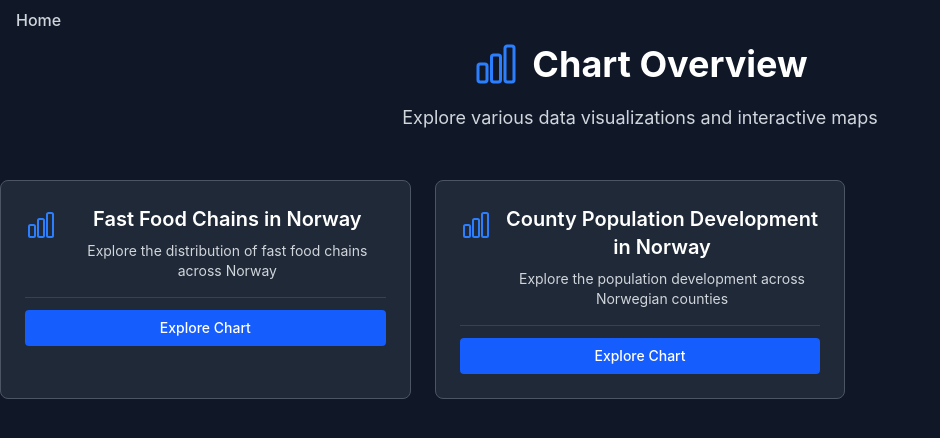
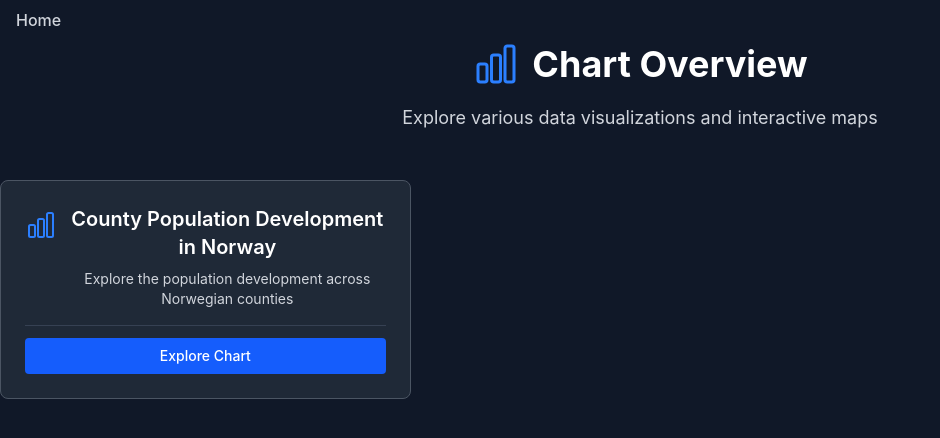
Before and after one commit to Tjaitil/react-globe, a React (Vite) app: page / in a window 1280 px wide. Both pictures are taken after a click on the button "Map Charts". Shown: the top 438 px of the page, without its empty margins (0-940 px from the left). Built offline with nearby package versions, Linux system fonts and the light colour scheme.

Commit message:
fix: fix export to non existing file

```diff
--- a/src/components/Charts/ChartOverview.tsx
+++ b/src/components/Charts/ChartOverview.tsx
@@ -1,7 +1,6 @@
 import { useState } from 'react';
 import { ChartBarIcon } from '@heroicons/react/24/outline';
 import type { ChartConfig } from '@/types/ChartConfig';
-import { FastFoodChainsAlongRoads } from './Norway/FastFoodChainsAlongRoads';
 import { CountyPopulationDevelopment } from './Norway/CountyPopulationDevelopment';
 import { Card } from '../BaseCard';
 
@@ -11,12 +10,6 @@ const charts: {
   title: ChartConfig['title'];
   description: ChartConfig['description'];
 }[] = [
-  {
-    component: FastFoodChainsAlongRoads,
-    id: 1,
-    title: 'Fast Food Chains in Norway',
-    description: 'Explore the distribution of fast food chains across Norway',
-  },
     {
       component: CountyPopulationDevelopment,
       id: 2,
```
Lines whose indentation alone changed are shown as unchanged.
